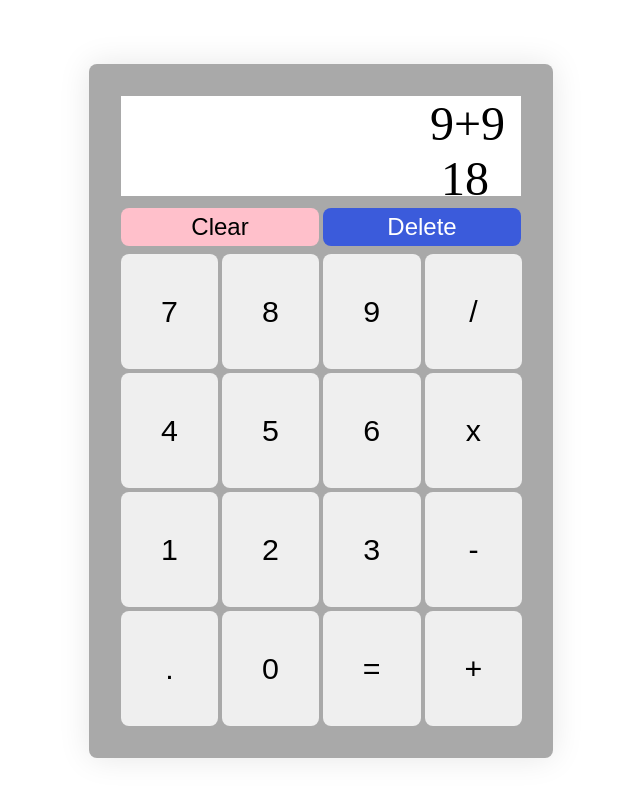
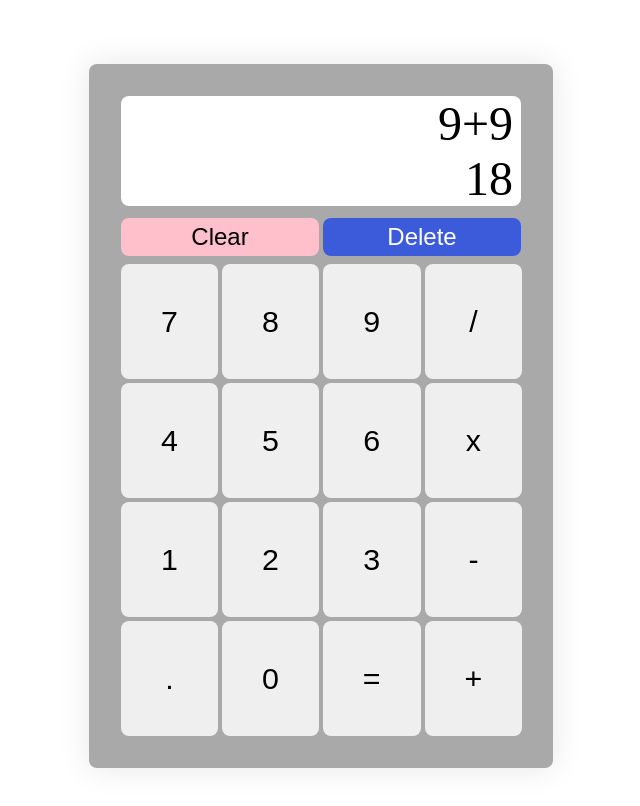
Before and after one commit to josephDorsey/calculator, a plain HTML site: page index.html in a window 1280 px wide. Shown: the whole page, without its empty margins (319-959 px from the left). Drawn offline with Linux system fonts and the light colour scheme.

Commit message:
feat: Update spacing for input window

```diff
--- a/styles.css
+++ b/styles.css
@@ -28,16 +28,19 @@ button:active {
   background-color: darkgray;
 }
 .number {
-  width: 23rem;
-  margin-bottom: 1rem;
+  margin-right: 0.5rem;
   font-size: 3rem;
   border: none;
   text-align: right;
 }
+.number,
+.total {
+  display: block;
+}
 .total {
   font-size: 3rem;
   text-align: end;
-  margin-right: 1rem;
+  margin-right: 0.5rem;
 }
 .main-view-buttons {
   display: flex;
@@ -49,9 +52,10 @@ button:active {
   flex-direction: column;
   /* width: 102px; */
   border: 1px solid black;
-  height: 100px;
+  height: 110px;
   background-color: #fff;
   border: 0;
+  border-radius: 8px;
 }
 
 .clear {
```
